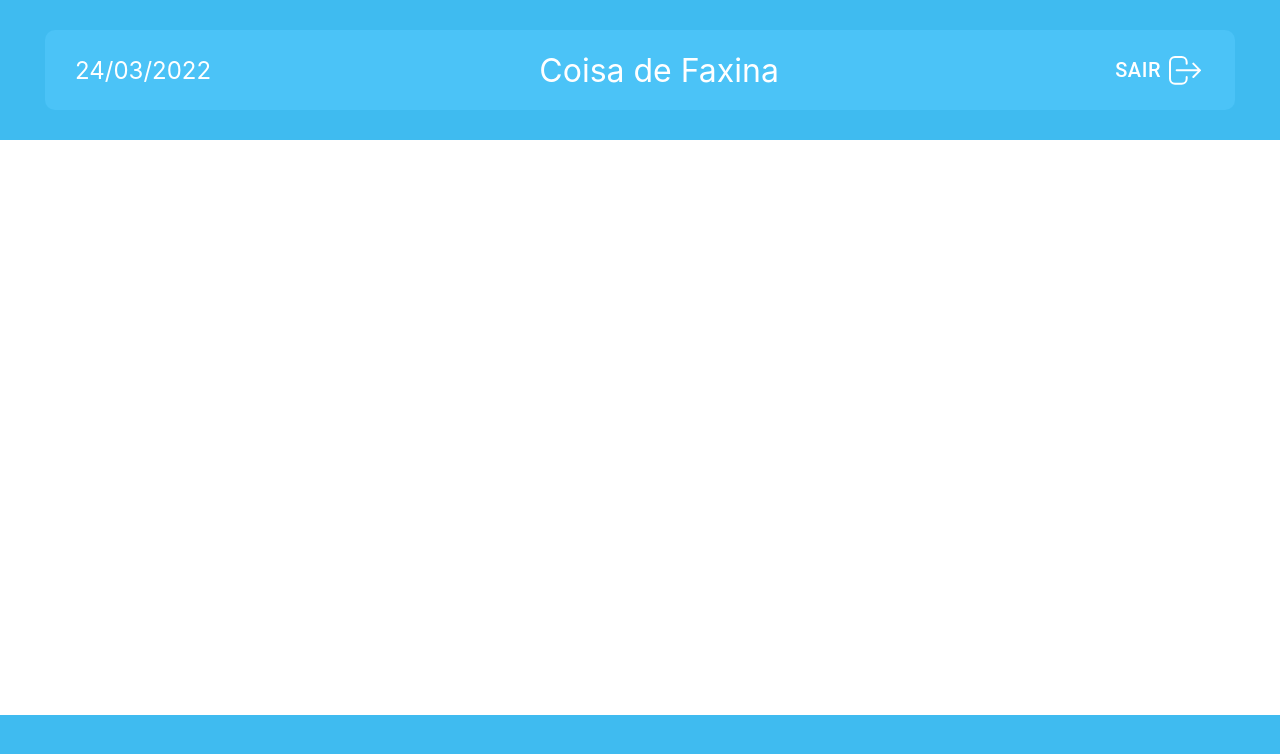
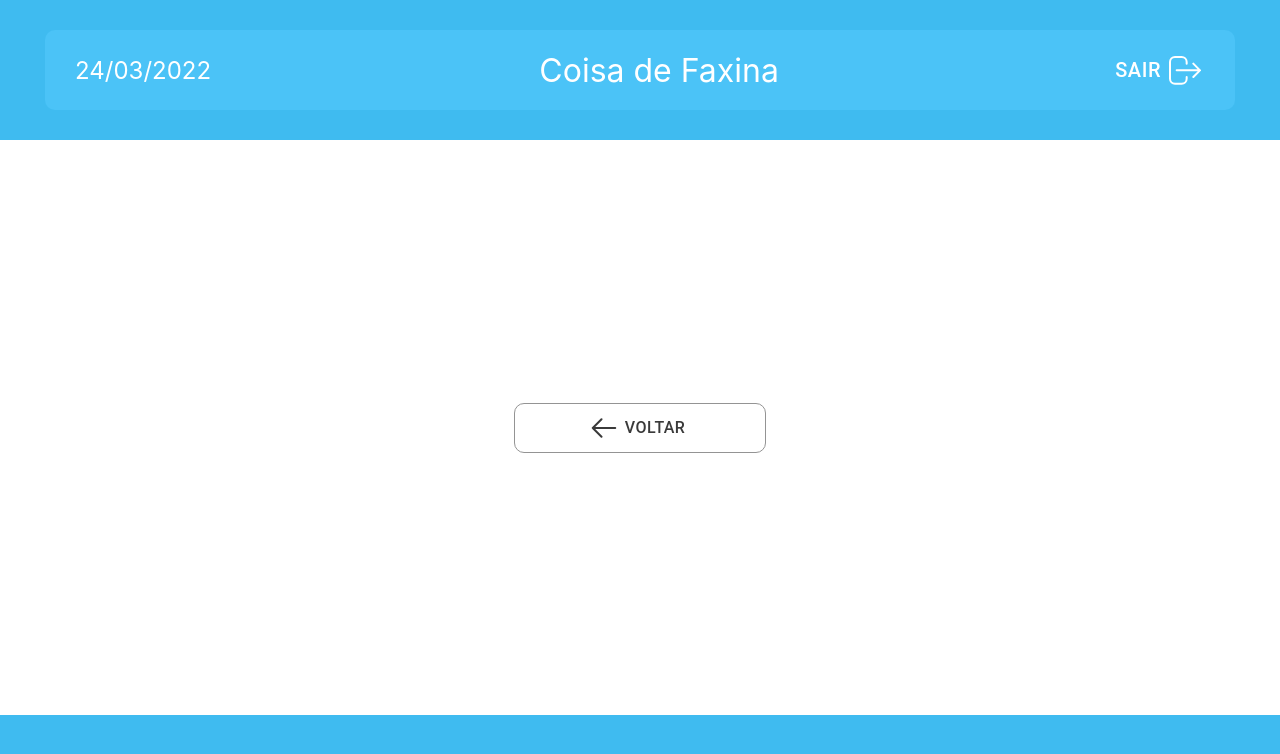
Before and after one commit to GustavoBarcaro/sys-vendas-limpeza, a React (Create React App) app: page /checkout in a window 1280 px wide. Shown: the top 754 px of the page. Built offline with nearby package versions, Linux system fonts and the light colour scheme.

Commit message:
checkout and go back button functionalities

```diff
--- a/src/assets/index.ts
+++ b/src/assets/index.ts
@@ -3,5 +3,6 @@ import InfoIcon from './infoIcon';
 import TrashIcon from './trashIcon';
 import AddIcon from './addIcon';
 import SearchIcon from './searchIcon';
+import LeftArrowIcon from './leftArrowIcon';
 
-export { LogoutIcon, InfoIcon, TrashIcon, AddIcon, SearchIcon };
+export { LogoutIcon, InfoIcon, TrashIcon, AddIcon, SearchIcon, LeftArrowIcon };
--- /dev/null
+++ b/src/assets/leftArrowIcon.tsx
@@ -0,0 +1,23 @@
+import React from 'react';
+
+function LeftArrowIcon() {
+  return (
+    <svg
+      xmlns="http://www.w3.org/2000/svg"
+      width="26"
+      height="20"
+      fill="none"
+      viewBox="0 0 26 20"
+    >
+      <path
+        stroke="#3A3A3A"
+        strokeLinecap="round"
+        strokeLinejoin="round"
+        strokeWidth="2"
+        d="M1.75 10h22.5M10.5 18.75L1.75 10l8.75 8.75zM1.75 10l8.75-8.75L1.75 10z"
+      />
+    </svg>
+  );
+}
+
+export default LeftArrowIcon;
--- /dev/null
+++ b/src/layout/checkoutOptions/checkoutOptions.scss
@@ -0,0 +1,7 @@
+.goBackButton.MuiButtonBase-root {
+    padding: 10px 80px;
+    border: 1px solid #949494;
+    border-radius: 0.625rem;
+    color: #3a3a3a;
+    font-size: 1rem;
+  }
--- /dev/null
+++ b/src/layout/checkoutOptions/index.tsx
@@ -0,0 +1,27 @@
+import React from 'react';
+import { useNavigate } from 'react-router-dom';
+import Button from '@mui/material/Button';
+import { LeftArrowIcon } from '../../assets';
+import './checkoutOptions.scss';
+
+function CheckoutOptions(): JSX.Element {
+  const navigate = useNavigate();
+
+  const handleGoToSales = () => {
+    navigate('/');
+  };
+
+  return (
+    <section>
+      <Button
+        className="goBackButton"
+        startIcon={<LeftArrowIcon />}
+        onClick={handleGoToSales}
+      >
+        Voltar
+      </Button>
+    </section>
+  );
+}
+
+export default CheckoutOptions;
--- a/src/layout/tableOptions/index.tsx
+++ b/src/layout/tableOptions/index.tsx
@@ -1,4 +1,5 @@
 import React from 'react';
+import { useNavigate } from 'react-router-dom';
 import Button from '@mui/material/Button';
 import TextField from '@mui/material/TextField';
 import InputAdornment from '@mui/material/InputAdornment';
@@ -17,6 +18,8 @@ function TableOptions({
   sales,
   setSearchedSales,
 }: TableOptionsProps): JSX.Element {
+  const navigate = useNavigate();
+
   const handleSearchForSale = (
     e: React.ChangeEvent<HTMLTextAreaElement | HTMLInputElement> | undefined,
   ) => {
@@ -27,9 +30,17 @@ function TableOptions({
     setSearchedSales(event.target.value !== '' ? searchedSales : sales);
   };
 
+  const handleGoToCheckout = () => {
+    navigate('/checkout');
+  };
+
   return (
     <section className="options">
-      <Button className="registerButton" startIcon={<AddIcon />}>
+      <Button
+        className="registerButton"
+        startIcon={<AddIcon />}
+        onClick={handleGoToCheckout}
+      >
         Cadastrar
       </Button>
       <TextField
--- a/src/pages/checkout/index.tsx
+++ b/src/pages/checkout/index.tsx
@@ -1,8 +1,13 @@
 import React from 'react';
 import styles from './checkout.module.scss';
+import CheckoutOptions from '../../layout/checkoutOptions';
 
 function Checkout(): JSX.Element {
-  return <main className={styles.checkout} />;
+  return (
+    <main className={styles.checkout}>
+      <CheckoutOptions />
+    </main>
+  );
 }
 
 export default Checkout;
```
